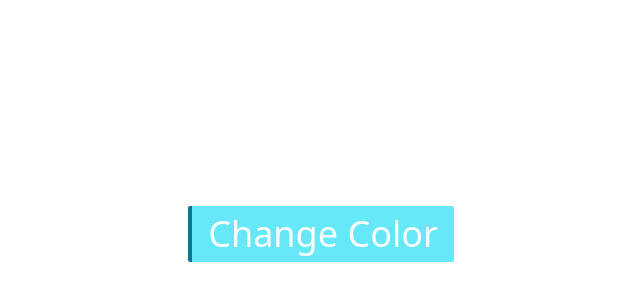
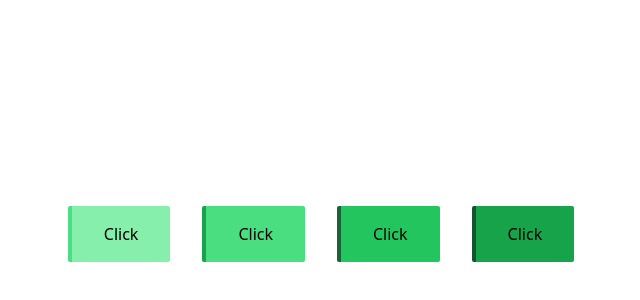
Before and after one commit to khaledmv/react-30-apps, a React (Create React App) app: page / in a window 1280 px wide. Shown: the part 166-466 px from the top of the page, without its empty margins (319-959 px from the left). Built offline with nearby package versions, Linux system fonts and the light colour scheme.

Commit message:
initialize project

```diff
--- /dev/null
+++ b/src/components/Button.jsx
@@ -0,0 +1,9 @@
+import React from 'react'
+
+const Button = ({children, changeBg, classes}) => {
+  return (
+    <button onClick={changeBg} className={ `${classes} py-4 px-8 `}> {!children ? 'Click' : children } </button>
+  )
+}
+
+export default Button
--- a/src/projects/random-color/RandomColor.jsx
+++ b/src/projects/random-color/RandomColor.jsx
@@ -1,4 +1,5 @@
 import React from 'react'
+import Button from '../../components/Button';
 
 const RandomColor = () => {
 
@@ -18,10 +19,10 @@ const RandomColor = () => {
     }
   return (
     <div className='w-full h-screen flex justify-center items-center '>
-        <button
-        className='bg-cyan-300 text-4xl text-white py-2 px-4 border-l-4 border-cyan-700 rounded-sm'
-        onClick={(e) => changeBg(e)}
-        > Change Color </button>
+        <Button changeBg={changeBg} classes={' bg-green-300 text-base rounded-sm border-l-4 mx-4 border-green-400'} />
+        <Button changeBg={changeBg} classes={' bg-green-400 text-base rounded-sm border-l-4 mx-4 border-green-600'} />
+        <Button changeBg={changeBg} classes={' bg-green-500 text-base rounded-sm border-l-4 mx-4 border-green-800'} />
+        <Button changeBg={changeBg} classes={' bg-green-600 text-base rounded-sm border-l-4 mx-4 border-green-900'} />
     </div>
   )
 }
```
